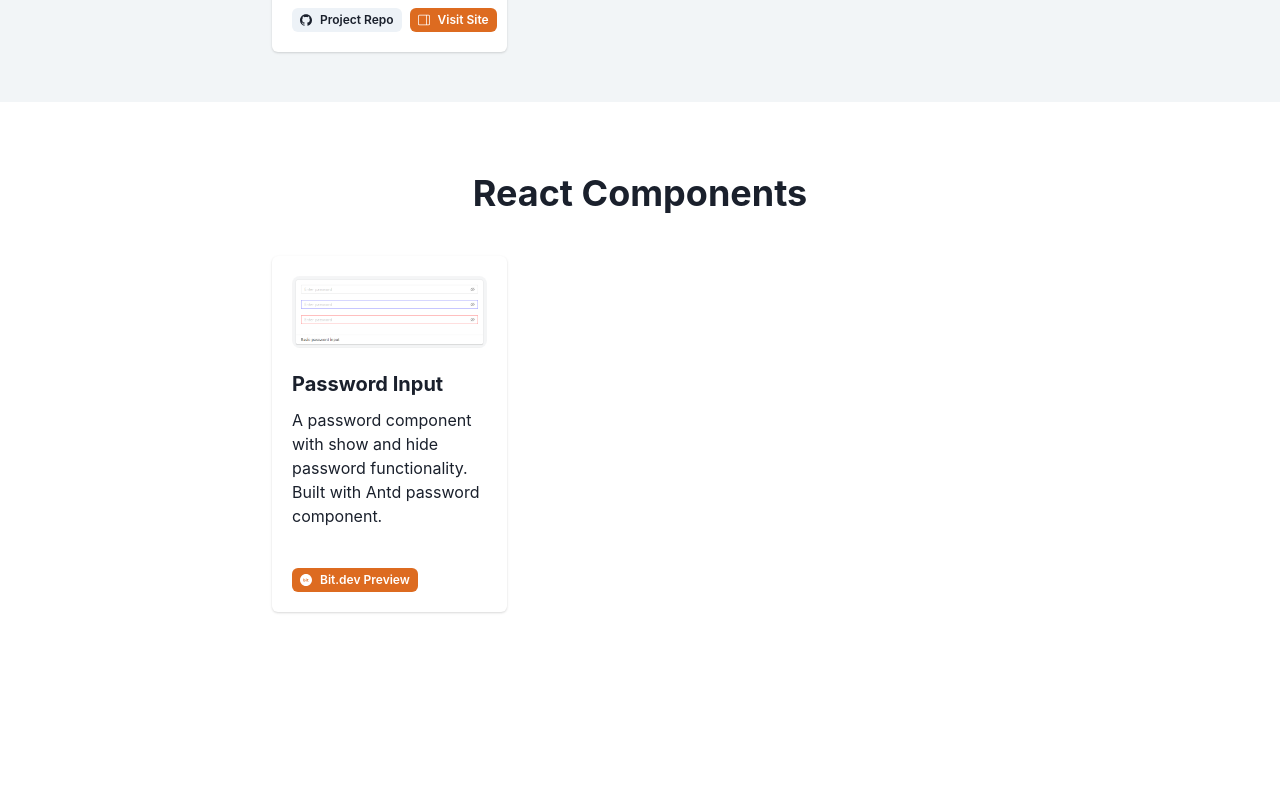
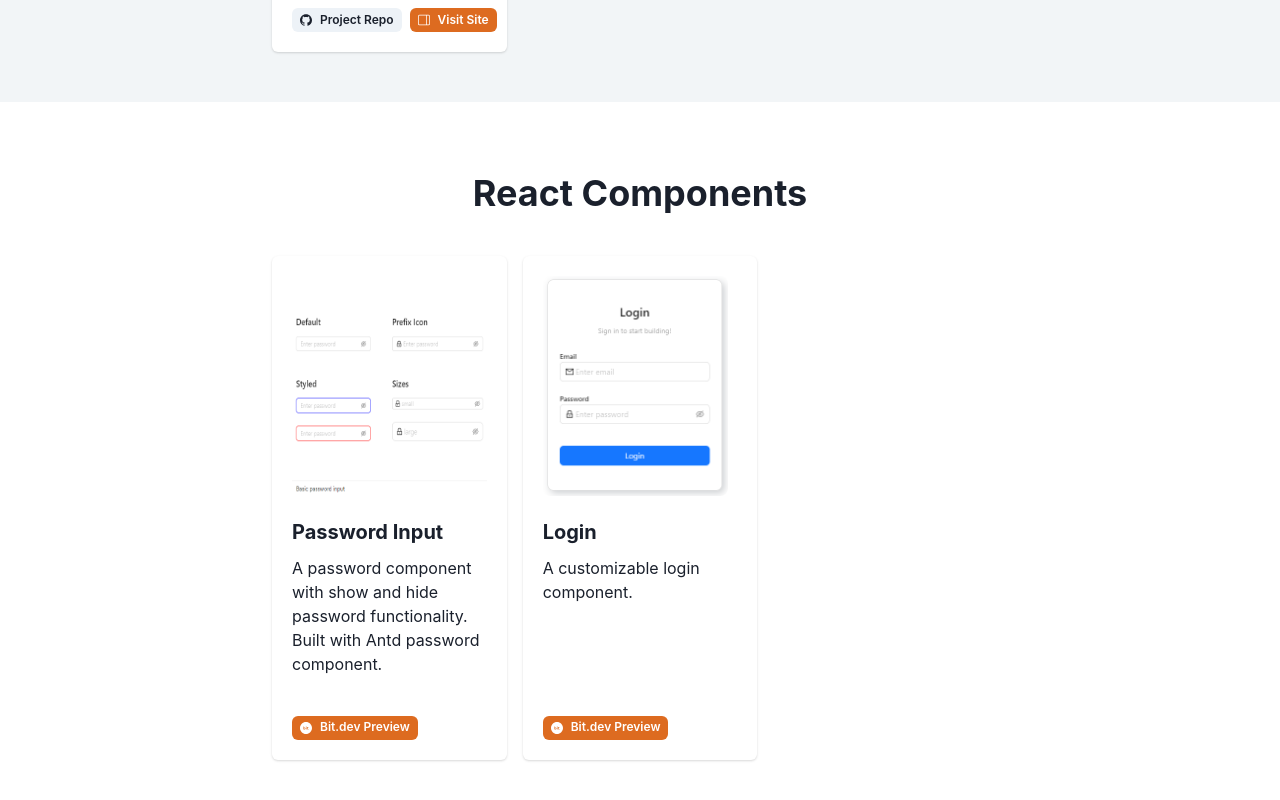
Before and after one commit to gastelumdev/portfolio, a React (Create React App) app: page / in a window 1280 px wide. Shown: the part 1101-1901 px from the top of the page. Before the commit the page ends 1763 px from the top, so only its background shows below. Built offline with nearby package versions, Linux system fonts and the light colour scheme.

Commit message:
Add login card to React Components section

```diff
--- a/src/components/Projects.tsx
+++ b/src/components/Projects.tsx
@@ -98,6 +98,7 @@ const Projects = () => {
                                     src="/bit-password-input.png"
                                     alt="Green double couch with wooden legs"
                                     borderRadius="lg"
+                                    height={"220px"}
                                 />
                                 <Stack mt="6" spacing="3">
                                     <Heading size="md">Password Input</Heading>
@@ -131,6 +132,42 @@ const Projects = () => {
                                 </ButtonGroup>
                             </CardFooter>
                         </Card>
+                        <Card maxW="sm">
+                            <CardBody>
+                                <Image
+                                    src="/bit-login.png"
+                                    alt="Green double couch with wooden legs"
+                                    borderRadius="lg"
+                                    height={"220px"}
+                                />
+                                <Stack mt="6" spacing="3">
+                                    <Heading size="md">Login</Heading>
+                                    <Text>A customizable login component.</Text>
+                                </Stack>
+                            </CardBody>
+                            <CardFooter>
+                                <ButtonGroup spacing="2">
+                                    {/* <Button
+                                        leftIcon={<SiBit />}
+                                        colorScheme={"gray"}
+                                        size="xs"
+                                    >
+                                        <a href="https://github.com/gastelumdev/collabtime-mern">
+                                            Bit.dev Preview
+                                        </a>
+                                    </Button> */}
+                                    <Button
+                                        leftIcon={<SiBit />}
+                                        colorScheme="orange"
+                                        size="xs"
+                                    >
+                                        <a href="https://bit.cloud/gastelumdev/gdev-template/login">
+                                            Bit.dev Preview
+                                        </a>
+                                    </Button>
+                                </ButtonGroup>
+                            </CardFooter>
+                        </Card>
                     </SimpleGrid>
                 </Container>
             </Box>
```
Also changed, not shown: public/bit-login.png (added), public/bit-password-input.png.
